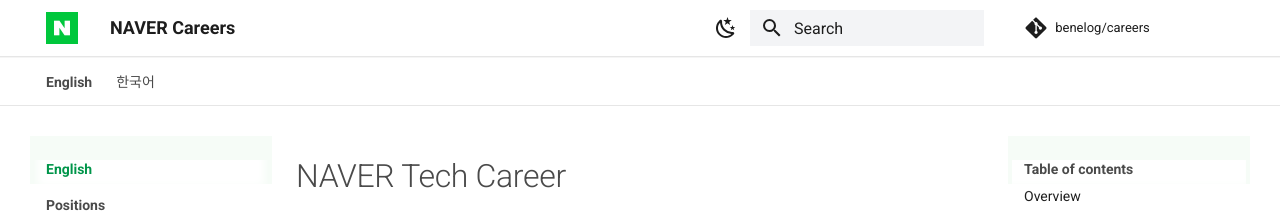
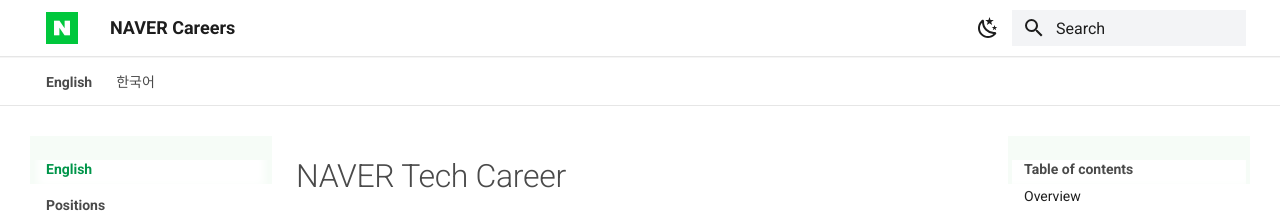
Before and after one commit to benelog/careers, an MkDocs documentation site: the page built from docs/en/index.md, in a window 1280 px wide. Shown: the top 213 px of the page. Built offline with MkDocs 1.6.1 and Material for MkDocs 9.7.7, drawn with Linux system fonts in a browser that asks for light colours; comment, search, counter and statistics services are not loaded.

Commit message:
Hide repository link from site header
Co-Authored-By: Claude Code <noreply@anthropic.com>

```diff
--- a/mkdocs.yml
+++ b/mkdocs.yml
@@ -1,7 +1,5 @@
 site_name: NAVER Careers
 site_url: https://benelog.github.io/careers/
-repo_url: https://github.com/benelog/careers
-repo_name: benelog/careers
 docs_dir: docs
 site_description: NAVER Tech Careers — job descriptions for engineering, AI/ML, and product roles.
 
```
